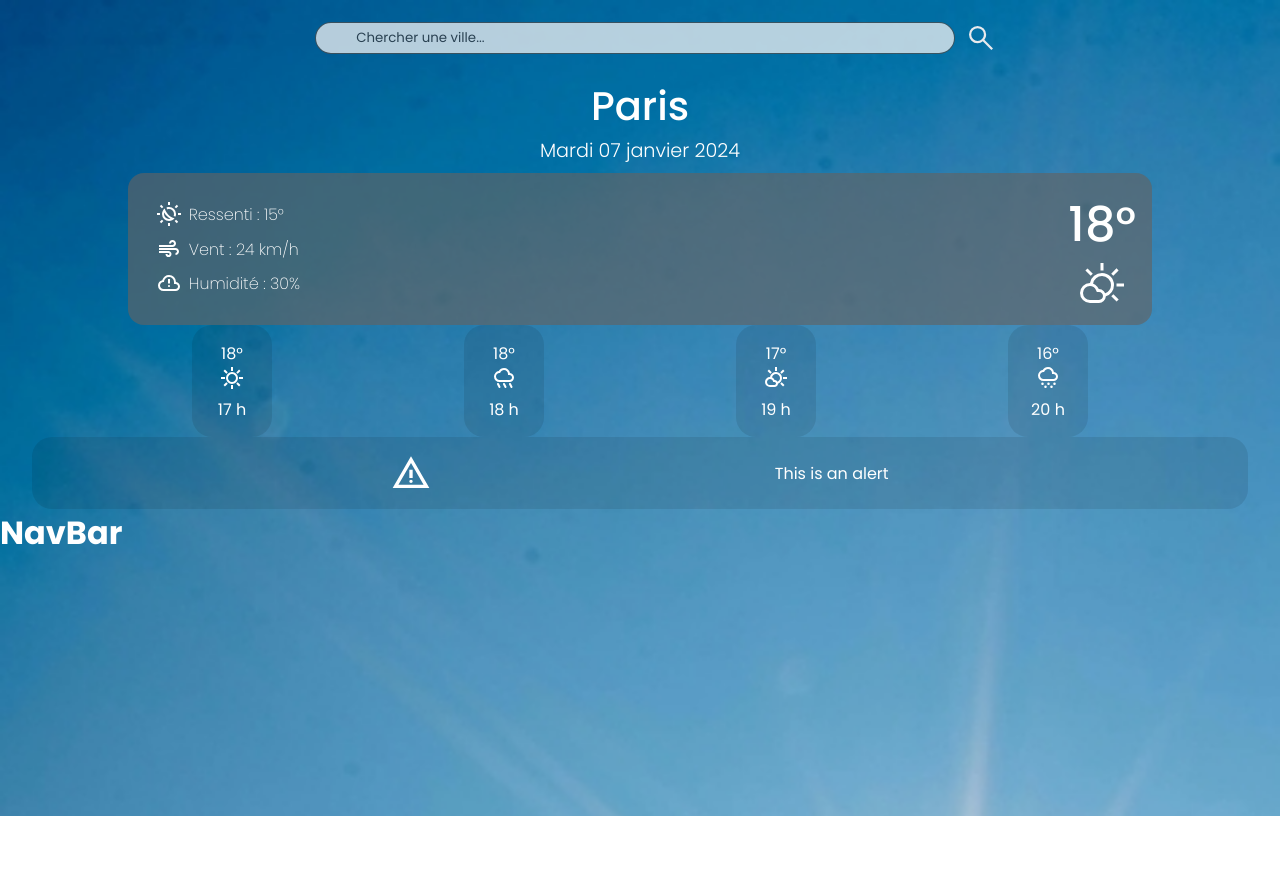
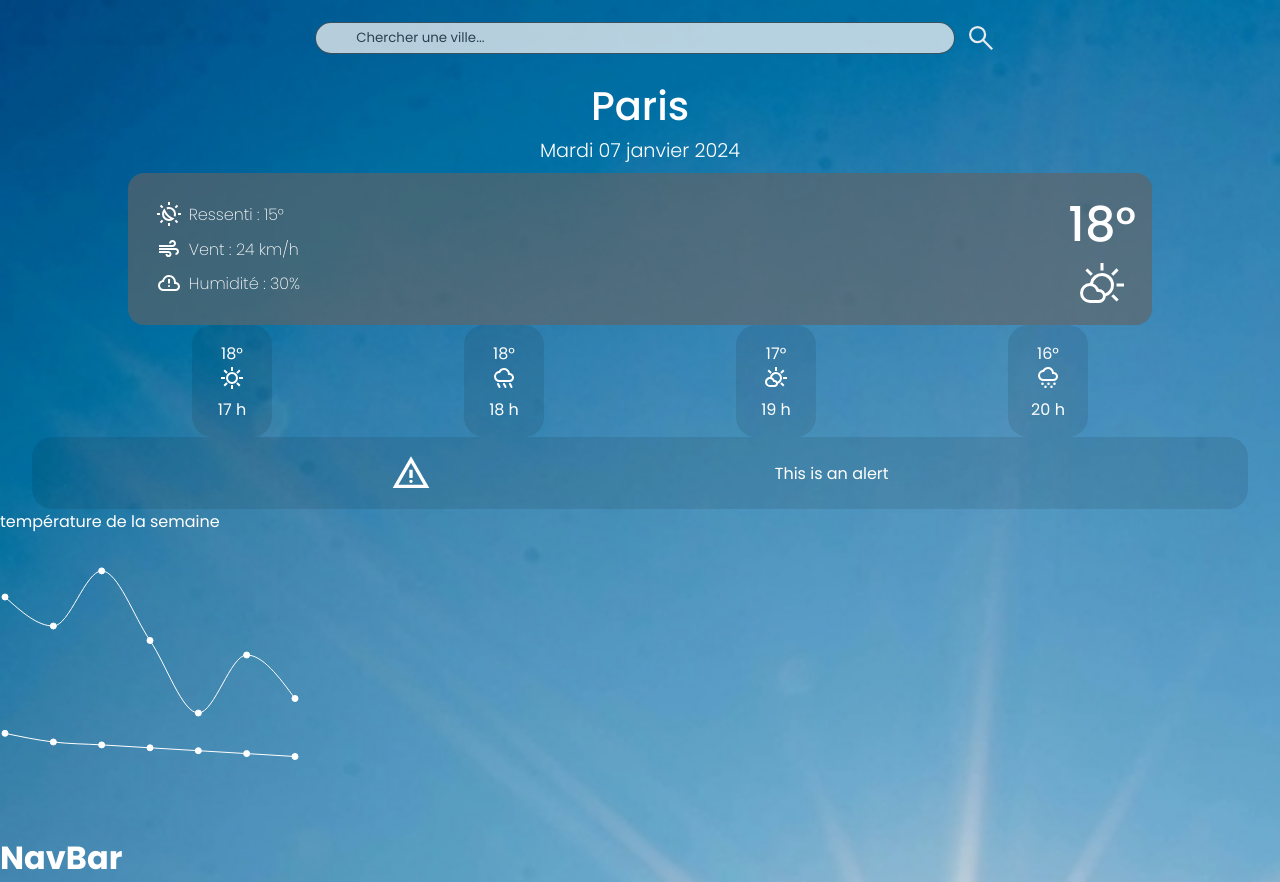
Before and after one commit to WildCodeSchool-2024-09/JS-RemoteFR-Q4-Jaune-P2-Meteo, a React (Vite) app in the folder client/: page / in a window 1280 px wide. Before the commit the page ends 816 px from the top, so only its background shows below. Built offline with nearby package versions, Linux system fonts and the light colour scheme; no server answers.

Commit message:
create component for week and temp with chartline

```diff
--- a/client/package.json
+++ b/client/package.json
@@ -11,7 +11,8 @@
     "axios": "^1.7.9",
     "react": "^18.3.1",
     "react-dom": "^18.3.1",
-    "react-router-dom": "^6.26.2"
+    "react-router-dom": "^6.26.2",
+    "recharts": "^2.15.0"
   },
   "devDependencies": {
     "@types/react": "^18.3.10",
--- /dev/null
+++ b/client/src/components/WeekTemp.tsx
@@ -0,0 +1,23 @@
+import { LineChart, Line } from "recharts";
+export default function WeekTemp() {
+  const data = [
+    { name: "Lundi", temp: 33, humidity: 80 },
+    { name: "Mardi", temp: 30, humidity: 70 },
+    { name: "Mercredi", temp: 29, humidity: 89 },
+    { name: "Jeudi", temp: 28, humidity: 65 },
+    { name: "Vendredi", temp: 27, humidity: 40 },
+    { name: "Samedi", temp: 26, humidity: 60 },
+    { name: "Dimanche", temp: 25, humidity: 45 },
+  ];
+  return (
+    <div>
+      <p>température de la semaine</p>
+      <div>
+        <LineChart width={300} height={300} data={data}>
+          <Line type="monotone" dataKey="temp" stroke="white" />
+          <Line type="monotone" dataKey="humidity" stroke="white" />
+        </LineChart>
+      </div>
+    </div>
+  );
+}
--- a/client/src/pages/Home.tsx
+++ b/client/src/pages/Home.tsx
@@ -2,13 +2,14 @@ import Cardhours from "../components/Cardhours";
 import "../components/MainCard";
 import CardAlert from "../components/CardAlert";
 import MainCard from "../components/MainCard";
-
+import WeekTemp from "../components/WeekTemp";
 export default function Home() {
   return (
     <>
       <MainCard />
       <Cardhours />
       <CardAlert />
+      <WeekTemp />
     </>
   );
 }
```
